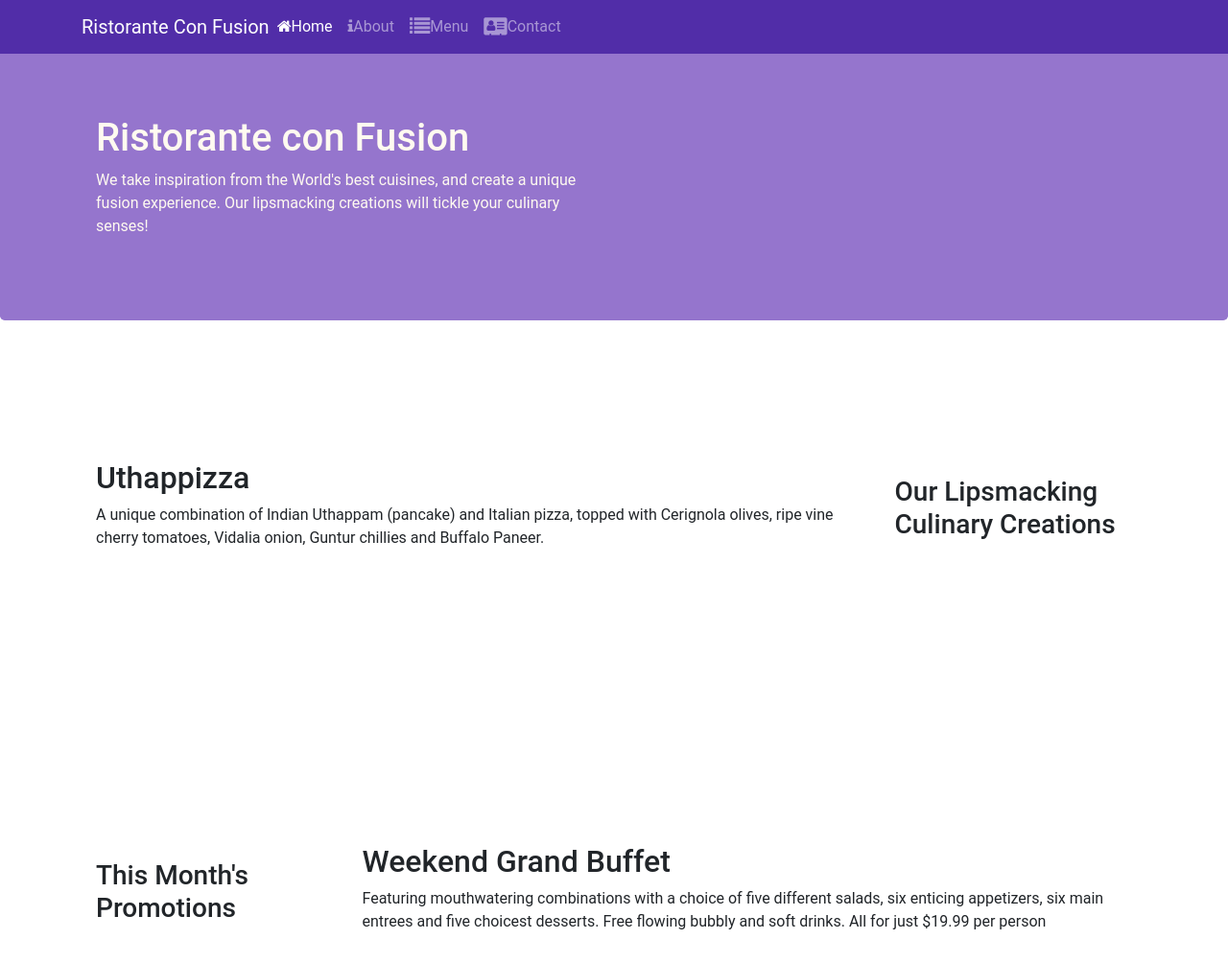
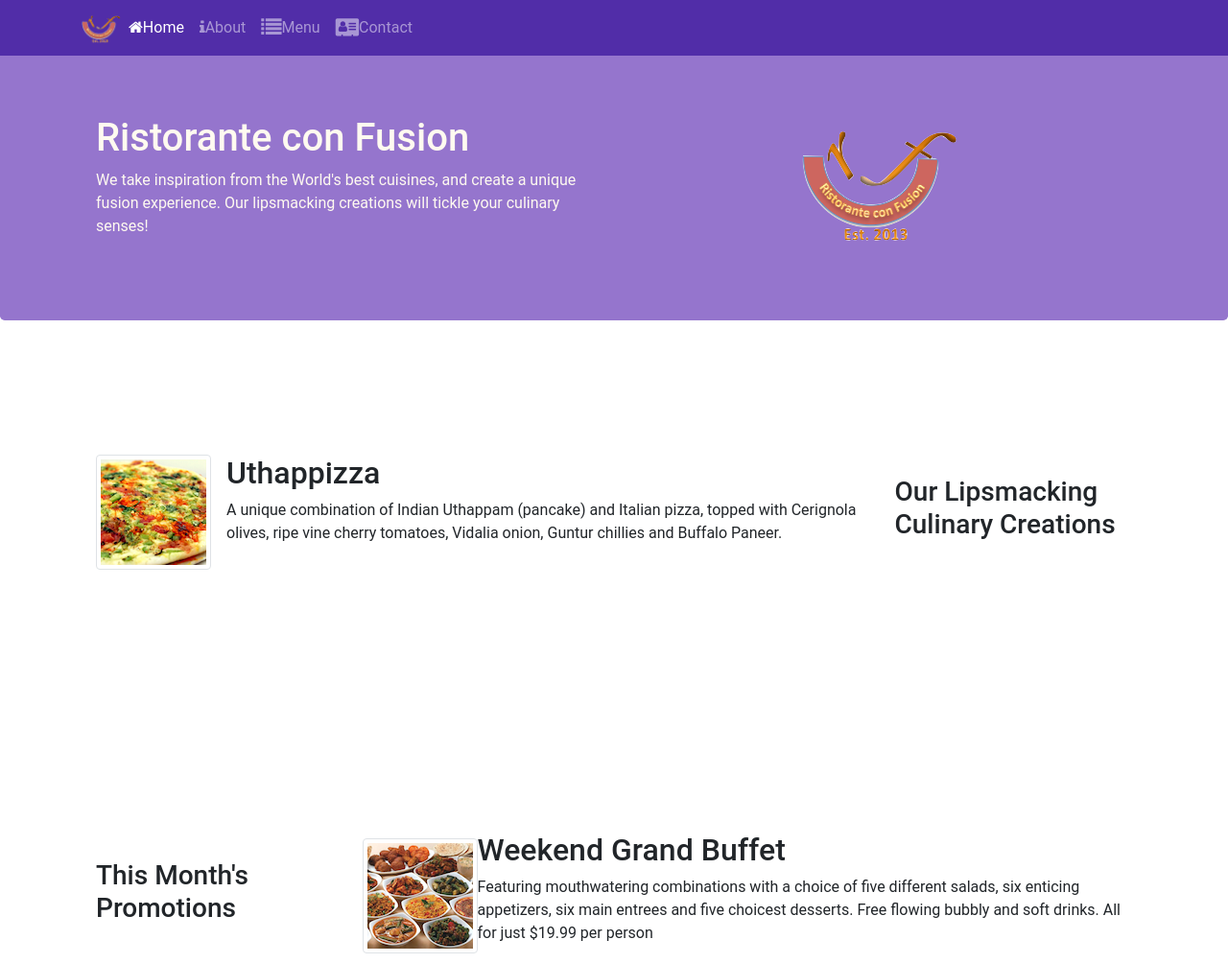
Before and after one commit to dongxiaohuang/bootstrap4, a website: page conFusion/index.html in a window 1280 px wide. Shown: the top 1004 px of the page at 96% size. Drawn offline with nearby package versions, Linux system fonts and the light colour scheme.

Commit message:
image and media

```diff
--- a/conFusion/index.html
+++ b/conFusion/index.html
@@ -22,7 +22,7 @@
                     <span class="navbar-toggler-icon"></span>
                </button>
 
-               <a class="navbar-brand mr-auto" href="#">Ristorante Con Fusion</a>
+               <a class="navbar-brand mr-auto" href="#"><img src="img/logo.png" height="30" width="41" /></a>
                <div class="collapse navbar-collapse" id="Navbar">
                     <ul class="navbar-nav mr-auto">
                          <!-- mr: right margin -->
@@ -49,7 +49,8 @@
                     <h1>Ristorante con Fusion</h1>
                     <p class="d-none d-sm-block">We take inspiration from the World's best cuisines, and create a unique fusion experience. Our lipsmacking creations will tickle your culinary senses!</p>
                 </div>
-                <div class="col-12 col-sm">
+                <div class="col-12 col-sm align-self-center text-center">
+                     <img src="img/logo.png" class="img-fluid" />
                 </div>
             </div>
         </div>
@@ -61,8 +62,13 @@
                 <h3>Our Lipsmacking Culinary Creations</h3>
             </div>
             <div class="col col-sm order-sm-first col-md">
-                <h2>Uthappizza</h2>
-                <p class="d-none d-sm-block">A unique combination of Indian Uthappam (pancake) and Italian pizza, topped with Cerignola olives, ripe vine cherry tomatoes, Vidalia onion, Guntur chillies and Buffalo Paneer.</p>
+                 <div class="media">
+                      <img class="d-flex mr-3 img-thumbnail align-self-center" src="img/uthappizza.png" alt="uthappizza "/>
+                      <div class="media-body">
+                           <h2 class="mt-0">Uthappizza</h2>
+                           <p class="d-none d-sm-block">A unique combination of Indian Uthappam (pancake) and Italian pizza, topped with Cerignola olives, ripe vine cherry tomatoes, Vidalia onion, Guntur chillies and Buffalo Paneer.</p>
+                      </div>
+                 </div>
             </div>
         </div>
 
@@ -72,8 +78,13 @@
                 <h3>This Month's Promotions</h3>
             </div>
             <div class="col col-sm col-md">
-                <h2>Weekend Grand Buffet</h2>
-                <p class="d-none d-sm-block">Featuring mouthwatering combinations with a choice of five different salads, six enticing appetizers, six main entrees and five choicest desserts. Free flowing bubbly and soft drinks. All for just $19.99 per person </p>
+                 <div class="media">
+                      <img src="img/buffet.png" class="img-thumbnail d-flex align-self-center"/>
+                      <div class="media-body">
+                           <h2>Weekend Grand Buffet</h2>
+                           <p class="d-none d-sm-block">Featuring mouthwatering combinations with a choice of five different salads, six enticing appetizers, six main entrees and five choicest desserts. Free flowing bubbly and soft drinks. All for just $19.99 per person </p>
+                      </div>
+                 </div>
             </div>
         </div>
 
@@ -82,9 +93,14 @@
                 <h3>Meet our Culinary Specialists</h3>
             </div>
             <div class="col col-sm order-sm-first col-md">
-                <h2>Alberto Somayya</h2>
-                <h4>Executive Chef</h4>
-                <p class="d-none d-sm-block">Award winning three-star Michelin chef with wide International experience having worked closely with whos-who in the culinary world, he specializes in creating mouthwatering Indo-Italian fusion experiences. </p>
+                 <div class="media">
+                      <img src="img/buffet.png" class="d-flex mr-3 img-thumbnail align-self-center" alt="albert" />
+                      <div class="media-body">
+                           <h2 >Alberto Somayya</h2>
+                           <h4>Executive Chef</h4>
+                           <p class="d-none d-sm-block">Award winning three-star Michelin chef with wide International experience having worked closely with whos-who in the culinary world, he specializes in creating mouthwatering Indo-Italian fusion experiences. </p>
+                      </div>
+                 </div>
             </div>
         </div>
     </div>
```
Also changed, not shown: conFusion/aboutus.html (+1 -1 lines), conFusion/contactus.html (+1 -1 lines), conFusion/img/buffet.png (added), conFusion/img/logo.png (added), conFusion/img/uthappizza.png (added).
